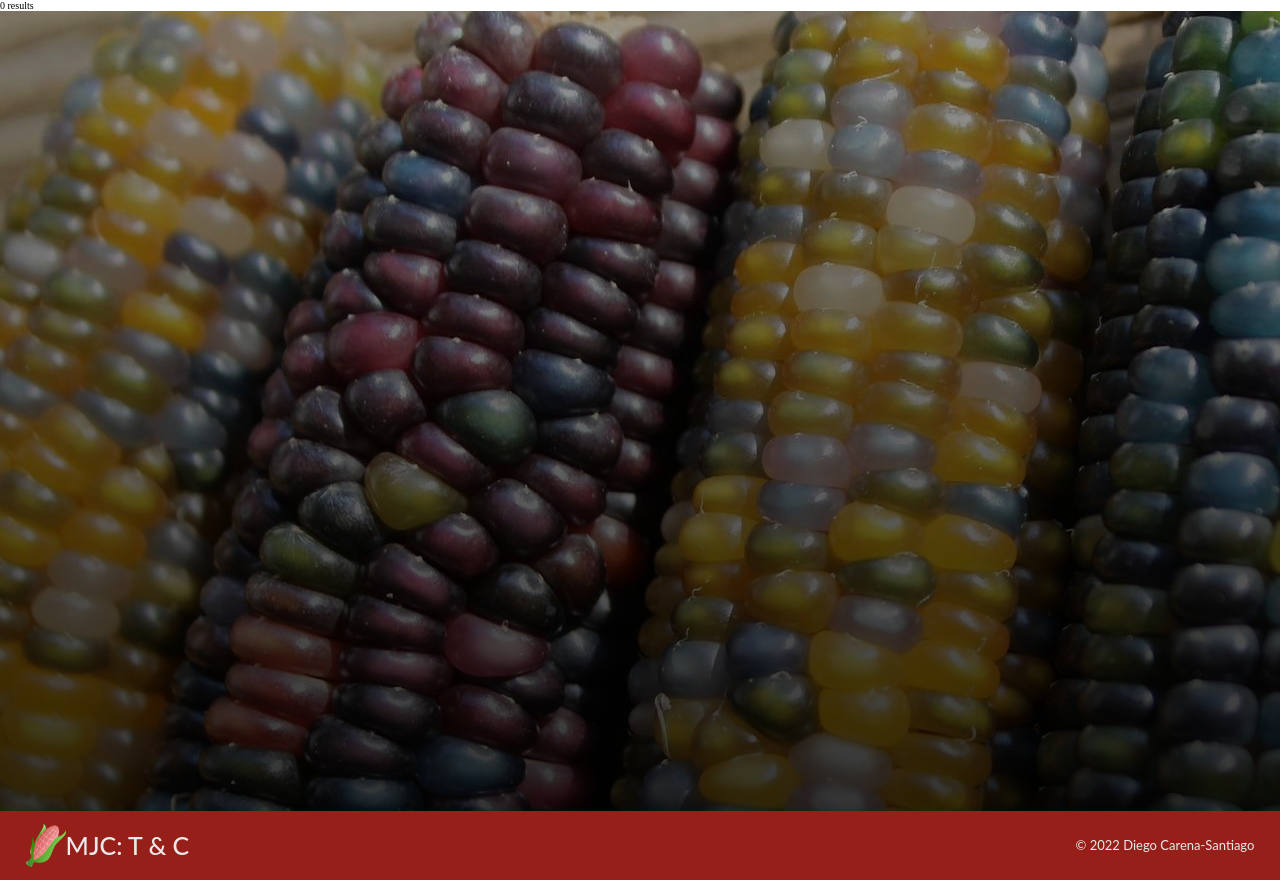
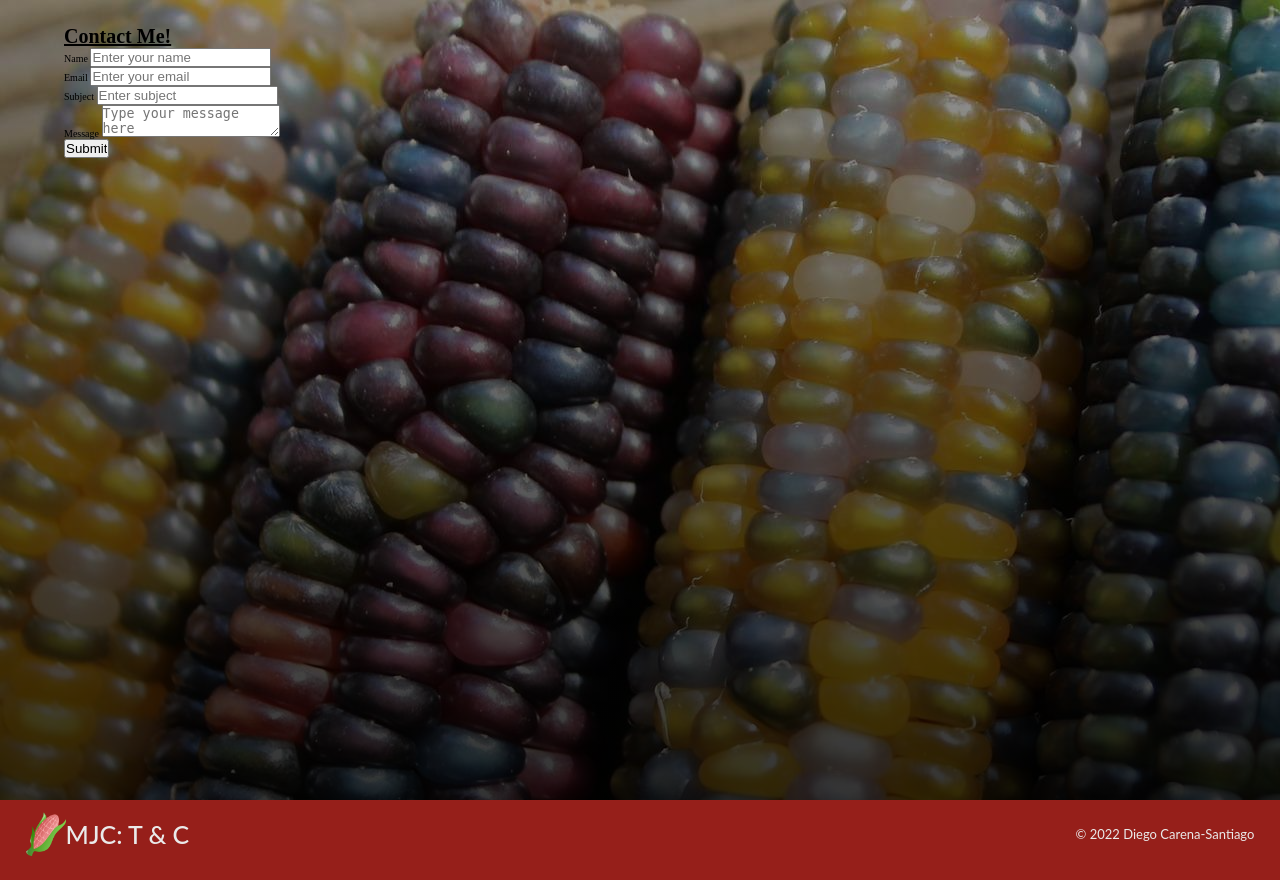
Before and after one commit to Dienin3/mjc_ct, a PHP site: page /Contact.php in a window 1280 px wide. Shown: the part 65-945 px from the top of the page. After the commit the page ends 921 px from the top, so only its background shows below. Run offline with PHP 8.4, Linux system fonts and the light colour scheme; data comes from the database, SQL or seed files in the repository.

Commit message:
Began contact page including 'contact me' form with php

```diff
--- a/Contact.php
+++ b/Contact.php
@@ -5,9 +5,13 @@
         <script type="text/javascript" src="/js/javascript.js"></script>
         <?php include('components/header.php');?>
     </head>
+    <?php
+// Form submission script
+include_once 'submit.php';
+?>
 <?php
     include('setup.php');
-    $sql = "Select  from pages where pagenum=5";
+    $sql = "Select title1 from pages where pagenum=3";
     $result = $conn->query($sql);
 
 if ($result->num_rows > 0) {
@@ -26,7 +30,33 @@ $conn->close();
 
     <body>
         <div class="section contactHero">
+            <?php print $title1 ?>
+            <!-- Status message -->
+<?php if(!empty($statusMsg)){ ?>
+    <div class="status-msg <?php echo $status; ?>"><?php echo $statusMsg; ?></div>
+<?php } ?>
 
+<!-- Form fields -->
+<form action="" method="post">
+    <div class="form-input">
+        <label for="name">Name</label>
+        <input type="text" name="name" placeholder="Enter your name" value="<?php echo !empty($postData['name'])?$postData['name']:''; ?>" required="">
+    </div>
+    <div class="form-input">
+        <label for="email">Email</label>
+        <input type="email" name="email" placeholder="Enter your email" value="<?php echo !empty($postData['email'])?$postData['email']:''; ?>" required="">
+    </div>
+    <div class="form-input">
+        <label for="subject">Subject</label>
+        <input type="text" name="subject" placeholder="Enter subject" value="<?php echo !empty($postData['subject'])?$postData['subject']:''; ?>" required="">
+    </div>
+    <div class="form-input">
+        <label for="message">Message</label>
+        <textarea name="message" placeholder="Type your message here" required=""><?php echo !empty($postData['message'])?$postData['message']:''; ?></textarea>
+    </div>
+
+    <input type="submit" name="submit" class="btn" value="Submit">
+</form>
         </div>
     </body>
 
--- a/css/style.css
+++ b/css/style.css
@@ -16,6 +16,10 @@
     margin: 0;
     padding: 0;
     box-sizing: border-box;
+}
+/* honeypot */
+.user-cannot-see {
+    display:none
 }
 
 /*  SECTIONS  */
--- /dev/null
+++ b/submit.php
@@ -0,0 +1,59 @@
+<?php
+// Email configuration
+$toEmail = 'Dienin66@gmail.com';
+$fromName = 'Sender Name';
+$fromEmail = 'sender@example.com';
+
+$postData = $statusMsg = $valErr = '';
+$status = 'error';
+
+// If the form is submitted
+if(isset($_POST['submit'])){
+    // Get the submitted form data
+    $postData = $_POST;
+    $name = trim($_POST['name']);
+    $email = trim($_POST['email']);
+    $subject = trim($_POST['subject']);
+    $message = trim($_POST['message']);
+
+    // Validate form fields
+    if(empty($name)){
+         $valErr .= 'Please enter your name.<br/>';
+    }
+    if(empty($email) || filter_var($email, FILTER_VALIDATE_EMAIL) === false){
+        $valErr .= 'Please enter a valid email.<br/>';
+    }
+    if(empty($subject)){
+        $valErr .= 'Please enter subject.<br/>';
+    }
+    if(empty($message)){
+        $valErr .= 'Please enter your message.<br/>';
+    }
+
+    if(empty($valErr)){
+        // Send email notification to the site admin
+        $subject = 'New contact request submitted';
+        $htmlContent = "
+            <h2>Contact Request Details</h2>
+            <p><b>Name: </b>".$name."</p>
+            <p><b>Email: </b>".$email."</p>
+            <p><b>Subject: </b>".$subject."</p>
+            <p><b>Message: </b>".$message."</p>
+        ";
+
+        // Always set content-type when sending HTML email
+        $headers = "MIME-Version: 1.0" . "\r\n";
+        $headers .= "Content-type:text/html;charset=UTF-8" . "\r\n";
+        // Header for sender info
+        $headers .= 'From:'.$fromName.' <'.$fromEmail.'>' . "\r\n";
+
+        // Send email
+        @mail($toEmail, $subject, $htmlContent, $headers);
+
+        $status = 'success';
+        $statusMsg = 'Thank you! Your contact request has submitted successfully, we will get back to you soon.';
+        $postData = '';
+    }else{
+        $statusMsg = '<p>Please fill all the mandatory fields:</p>'.trim($valErr, '<br/>');
+    }
+}
```
Also changed, not shown: ctg (3).sql (renamed from ctg (5).sql, +5 -4 lines).
